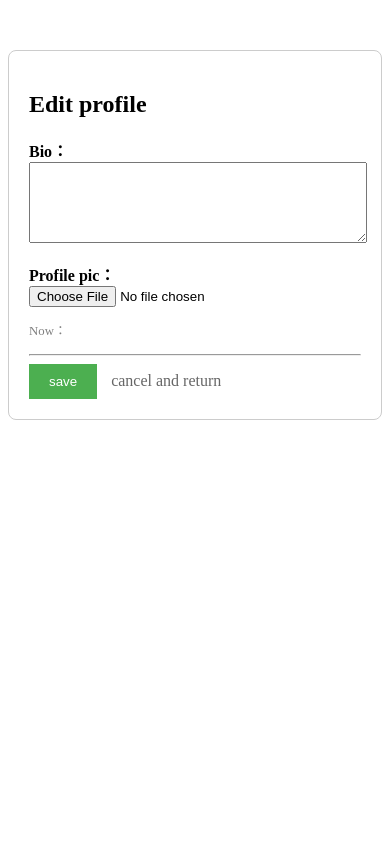
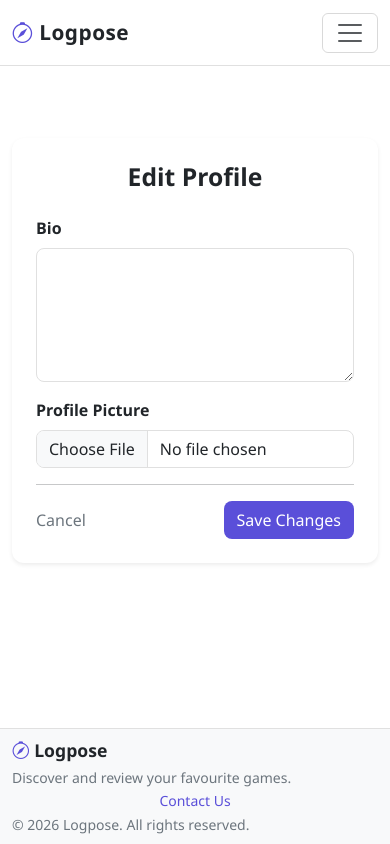
Before and after one commit to JosephMcLean118/logpose_project, a Django app: page /edit/ in a window 390 px wide. Run offline with Django 4.2, Linux system fonts and the light colour scheme; the visitor is signed in with stand-in values (Sample User, id 1); data comes from the database, SQL or seed files in the repository.

Commit message:
Refactor profile and edit profile templates for improved layout and styling

```diff
--- a/logpose_project/templates/logpose/edit_profile.html
+++ b/logpose_project/templates/logpose/edit_profile.html
@@ -1,39 +1,45 @@
-<!DOCTYPE html>
-<html>
-<head>
-    <title>Edit profile</title>
-</head>
-<body>
+{% extends 'logpose/base.html' %}
 
-    <div style="max-width: 500px; margin: 50px auto; border: 1px solid #ccc; padding: 20px; border-radius: 8px;">
-        <h2>Edit profile</h2>
+{% block title_block %}Edit Profile{% endblock %}
+
+{% block body_block %}
+<div class="row justify-content-center mt-5">
+  <div class="col-md-8 col-lg-6">
+    <div class="card border-0 shadow-sm" style="border-radius: 12px;">
+      <div class="card-body p-4">
+        <h2 class="text-center fw-bold mb-4">Edit Profile</h2>
 
         <form method="POST" enctype="multipart/form-data">
           {% csrf_token %}
 
-            <div style="margin-bottom: 15px;">
-                <label><strong>Bio：</strong></label><br>
-                <textarea name="bio" rows="5" style="width: 100%;">{{ profile.bio }}</textarea>
+          <div class="mb-3">
+            <label class="form-label fw-semibold">Bio</label>
+            <textarea name="bio" rows="5" class="form-control"
+                      style="border-radius: 8px; border-color: var(--border);">{{ profile.bio }}</textarea>
           </div>
 
-            <div style="margin-bottom: 15px;">
-                <label><strong>Profile pic：</strong></label><br>
-                <input type="file" name="profile_image">
-                <p style="font-size: 0.8em; color: gray;">Now：{{ profile.profile_image.name }}</p>
+          <div class="mb-3">
+            <label class="form-label fw-semibold">Profile Picture</label>
+            <input type="file" name="profile_image" class="form-control"
+                   style="border-radius: 8px; border-color: var(--border);">
+            {% if profile.profile_image.name %}
+              <small class="text-secondary mt-1 d-block">Current: {{ profile.profile_image.name }}</small>
+            {% endif %}
           </div>
 
           <hr>
 
-            <div style="text-align: space-between;">
-                <button type="submit" style="background-color: #4CAF50; color: white; padding: 10px 20px; border: none; cursor: pointer;">
-                    save
+          <div class="d-flex justify-content-between align-items-center">
+            <a href="{% url 'logpose:profile' username=user.username %}" class="text-secondary">
+              Cancel
+            </a>
+            <button type="submit" class="btn btn-accent">
+              Save Changes
             </button>
-                <a href="{% url 'logpose:profile' username=user.username %}" style="text-decoration: none; color: #666; margin-left: 10px;">
-                    cancel and return
-                </a>
           </div>
         </form>
       </div>
-
-</body>
-</html>
+    </div>
+  </div>
+</div>
+{% endblock %}
```
Also changed, not shown: logpose_project/templates/logpose/profile.html (+48 -32 lines). Lines whose indentation alone changed are shown as unchanged.
